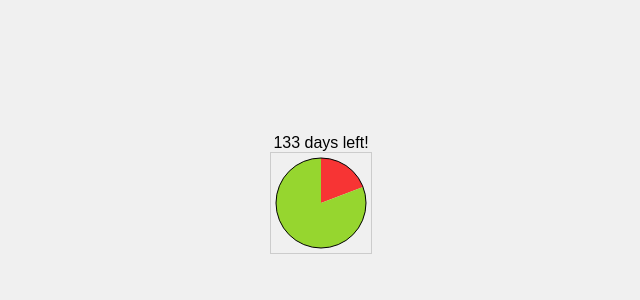
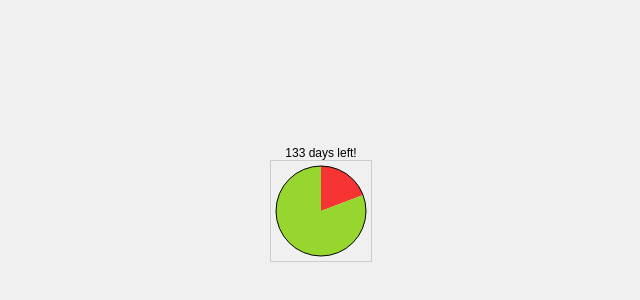
Before and after one commit to Stonefreak/GAA_Module_Clock, a plain HTML site: page index.html in a window 1280 px wide. Shown: the part 204-504 px from the top of the page, without its empty margins (319-959 px from the left). Drawn offline with Linux system fonts and the light colour scheme.

Commit message:
changed font size

```diff
--- a/index.html
+++ b/index.html
@@ -17,24 +17,23 @@
 
         canvas {
             border: 1px solid #ccc;
-            margin-bottom: 20px;
             background-color: transparent;
         }
 
-        input[type="range"] {
-            width: 300px;
+        label{
+            font-size: 12px;
         }
     </style>
 </head>
 
 <body>
-    <label id="title" font-size="5px">Some Text</label>
+    <label id="title">Some Text</label>
     <canvas id="circleCanvas" width="100" height="100"></canvas>
 
     <script>
+        const titleLbl = document.getElementById('title');
         const canvas = document.getElementById('circleCanvas');
         const ctx = canvas.getContext('2d');
-        const titleLbl = document.getElementById('title');
 
         function drawCircle(sliceAngleDeg) {
             const centerX = canvas.width / 2;
```
